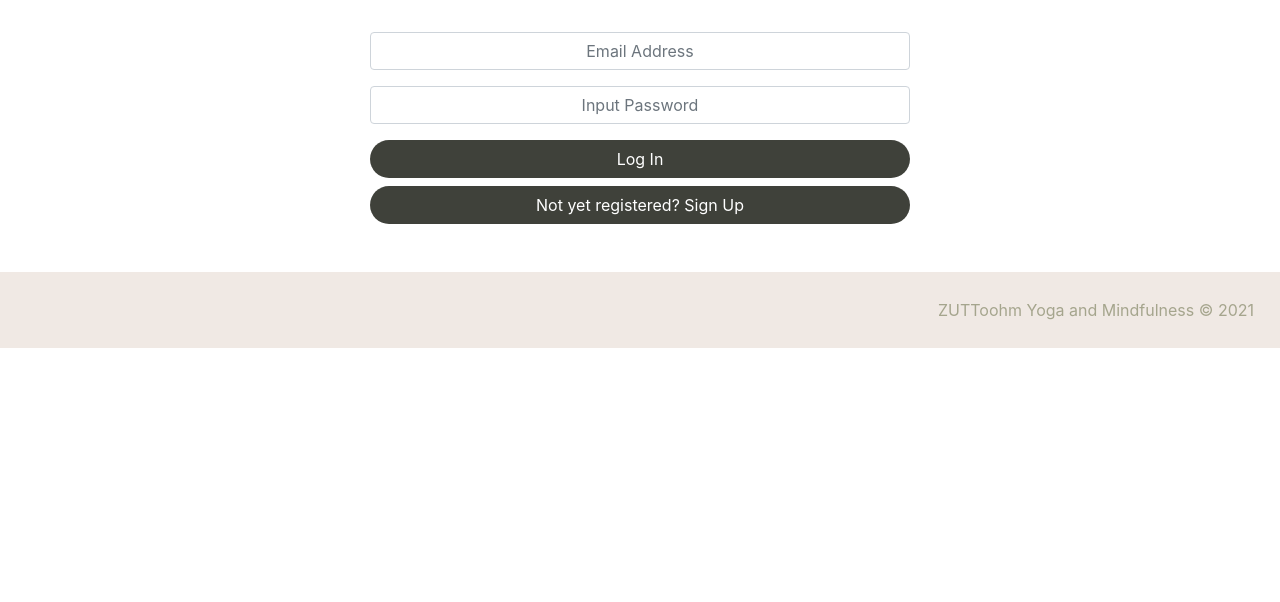
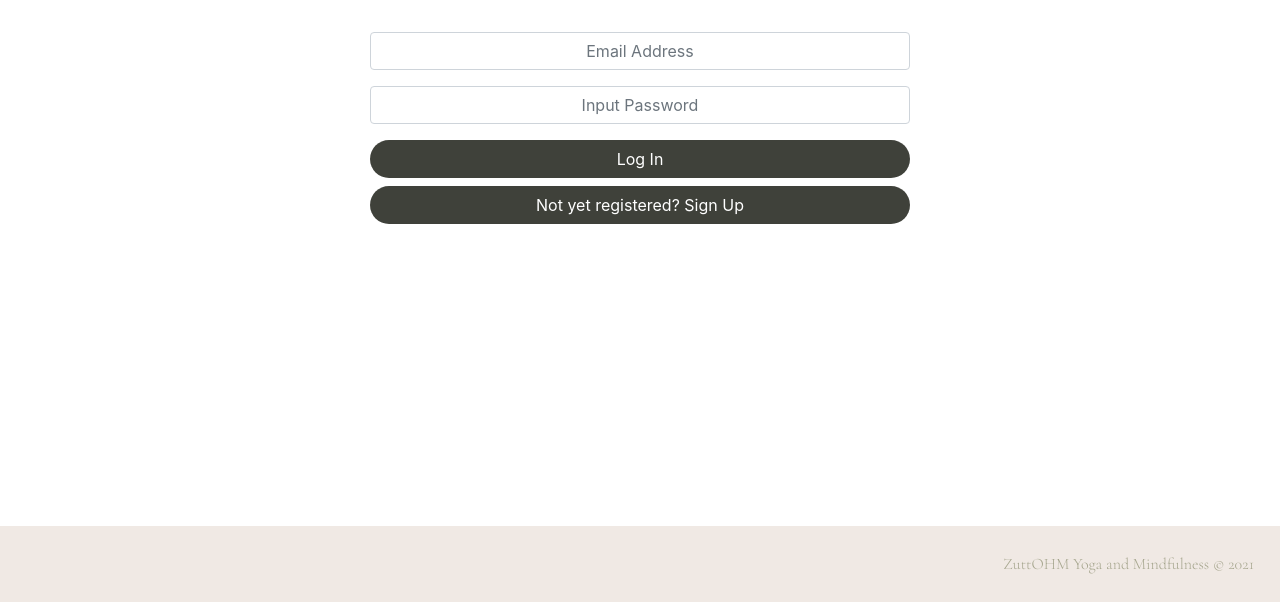
Before and after one commit to ela-lisondra/ohm-yoga-class-booking-website, a plain HTML site: page pages/login.html in a window 1280 px wide. Shown: the part 198-800 px from the top of the page. Drawn offline with nearby package versions, Linux system fonts and the light colour scheme.

Commit message:
edit font and footer

```diff
--- a/assets/css/style.css
+++ b/assets/css/style.css
@@ -10,7 +10,7 @@
 
 }
 
-h1 {
+h1, h2, footer, #navbar {
 	font-family: "Cormorant Garamond"
 }
 
@@ -26,6 +26,7 @@ h1 {
 	position: sticky;
 	color: #F0E9E4;
 	z-index: 1000;
+
 
 }
 
--- a/pages/login.html
+++ b/pages/login.html
@@ -71,10 +71,11 @@
 	</div>
 
 
-	<footer id="footer">
-	<!-- 	<a href="#" class="btn btn-outline-warning ">Try 14 Days On Us</a> -->
-		<p class="p-3 mb-0 text-center">ZUTToohm Yoga and Mindfulness &copy; 2021</p>
-	</footer>
+	<div>
+		<footer id="footer" class="fixed-bottom">
+			<p class="p-3 mb-0 text-center"> ZuttOHM Yoga and Mindfulness &copy; 2021</p>
+		</footer>
+	</div>
 
 
 	<!-- jQuery first, then Popper.js, then Bootstrap JS -->
```
Also changed, not shown: pages/course.html (+1 -2 lines), pages/register.html (+1 -1 lines).
